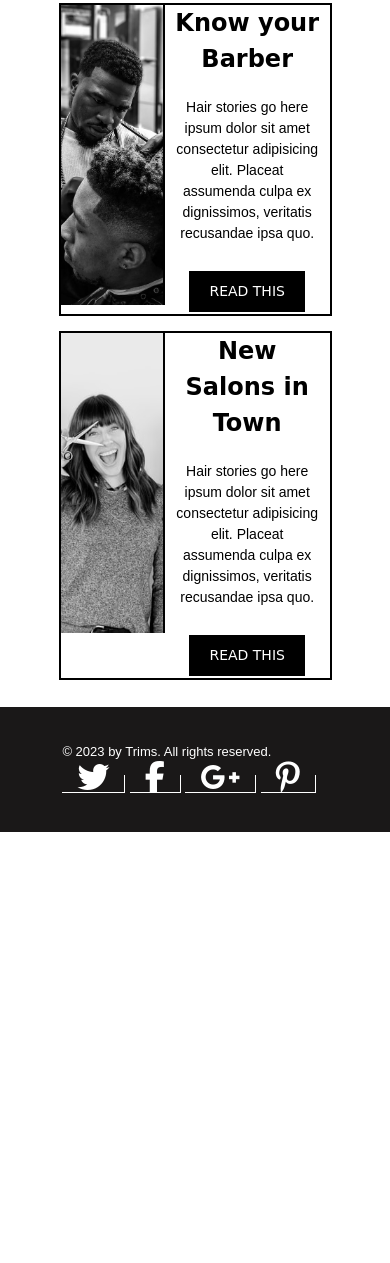
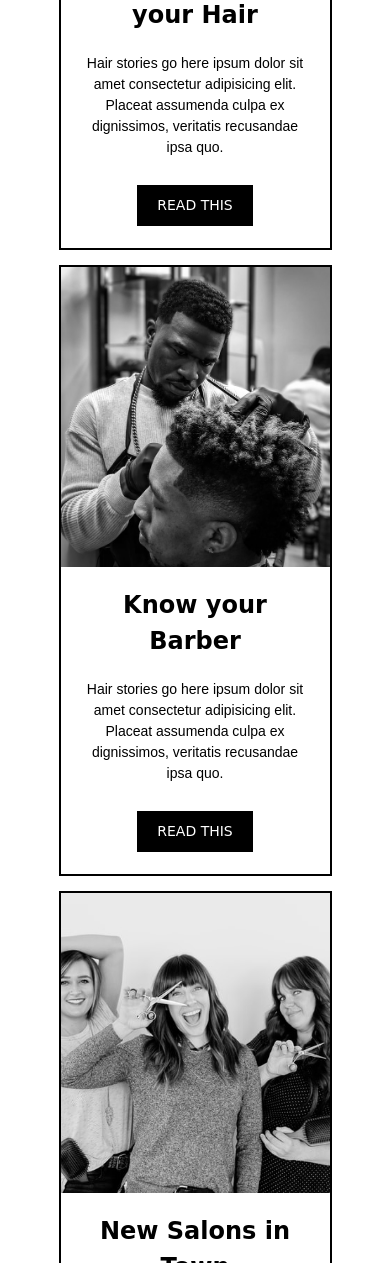
Before and after one commit to MayraNT/hairSalonWebsite, a plain HTML site: page blogPage/blog.html in a window 390 px wide. Shown: the part 737-2000 px from the top of the page. Before the commit the page ends 1609 px from the top, so only its background shows below. Drawn offline with Linux system fonts and the light colour scheme; a web font is replaced by a local one.

Commit message:
added responsiveness to remaining pages

```diff
--- a/aboutPage/aboutStyles.css
+++ b/aboutPage/aboutStyles.css
@@ -74,7 +74,6 @@ h1 {
 
 #shopPhoto {
   margin-top: 2%;
-  width: 620px;
   height: 300px;
   border: solid black 2.5px;
   object-fit: cover;
@@ -82,7 +81,6 @@ h1 {
 }
 
 article {
-  margin: 1% 30% 3% 30%;
   font-size: 14px;
 }
 
@@ -104,7 +102,6 @@ footer p {
 }
 
 .footer-container {
-  width: 85%;
   display: flex;
   align-items: center;
   justify-content: space-between;
@@ -117,3 +114,45 @@ footer p {
   border-right: solid white 1px;
   border-bottom: solid white 1px;
 }
+
+/* ////// RESPONSIVENESS ////// */
+
+@media (min-width: 320px) {
+  article {
+    margin: 1% 10% 3% 15%;
+  }
+  #shopPhoto {
+    width: 90%;
+  }
+  .footer-container {
+    width: 100%;
+    justify-content: center;
+  }
+  .footer-container nav {
+    padding-top: 15px;
+  }
+}
+
+@media (min-width: 576px) {
+  article {
+    margin: 1% 20% 3% 20%;
+  }
+  #shopPhoto {
+    width: 620px;
+  }
+  .footer-container {
+    justify-content: space-between;
+  }
+}
+
+@media (min-width: 1013px) {
+  article {
+    margin: 1% 30% 3% 30%;
+  }
+  .footer-container {
+    width: 85%;
+  }
+  .footer-container nav {
+    padding: 0;
+  }
+}
--- a/blogPage/blog.html
+++ b/blogPage/blog.html
@@ -28,7 +28,7 @@
   <main>
     <h1>Blog</h1>
     <div class="blogContainer">
-      <article class="blogPost" id="lemon">
+      <article class="blogPost">
         <a class="img-link" href=""><img src="../images/blogImg1.jpg" alt=""></a>
         <div class="description">
           <h2>What to Feed your Hair</h2>
@@ -36,7 +36,7 @@
           <a class="button" href="">Read This</a>
         </div>
       </article>
-      <article class="blogPost" id="barber">
+      <article class="blogPost">
         <a class="img-link" href=""><img src="../images/blogImg2.jpg" alt=""></a>
         <div class="description">
           <h2>Know your Barber</h2>
@@ -44,7 +44,7 @@
           <a class="button" href="">Read This</a>
         </div>
       </article>
-      <article class="blogPost" id="ladies">
+      <article class="blogPost">
         <a class="img-link" href=""><img src="../images/blogImg3.jpg" alt=""></a>
         <div class="description">
           <h2>New Salons in Town</h2>
@@ -58,10 +58,10 @@
     <div class="footer-container">
       <p>© 2023 by Trims. All rights reserved.</p>
       <nav>
-        <a class="footer-nav" href="https://twitter.com" target="_blank"><i class="fab fa-twitter fa-2x"></i></a>
-        <a class="footer-nav" href="https://facebook.com" target="_blank"><i class="fab fa-facebook-f fa-2x"></i></a>
-        <a class="footer-nav" href="https://google.com" target="_blank"><i class="fab fa-google-plus-g fa-2x"></i></a>
-        <a class="footer-nav" href="https://pinterest.com" target="_blank"><i class="fab fa-pinterest-p fa-2x"></i></a>
+        <a class="footer-nav" href="https://twitter.com" target="_blank" rel="noopener noreferrer"><i class="fab fa-twitter fa-2x"></i></a>
+        <a class="footer-nav" href="https://facebook.com" target="_blank" rel="noopener noreferrer"><i class="fab fa-facebook-f fa-2x"></i></a>
+        <a class="footer-nav" href="https://google.com" target="_blank" rel="noopener noreferrer"><i class="fab fa-google-plus-g fa-2x"></i></a>
+        <a class="footer-nav" href="https://pinterest.com" target="_blank" rel="noopener noreferrer"><i class="fab fa-pinterest-p fa-2x"></i></a>
     </nav>
     </div>
   </footer>
--- a/blogPage/blogStyles.css
+++ b/blogPage/blogStyles.css
@@ -73,17 +73,15 @@ h1 {
   width: 100%;
   margin-bottom: 15px;
   display: flex;
-  /* flex-wrap: wrap; */
   border: solid black 2px;
 }
 
 img {
-  display: block;
   width: 375px;
   height: 300px;
+  display: block;
   object-fit: cover;
   filter: grayscale(100%);
-  border-right: solid black 2px;
 }
 
 img:hover {
@@ -93,7 +91,6 @@ img:hover {
 
 .description {
   margin: 0;
-  width: 550px;
   padding: 0 3%;
   text-align: center;
   display: flex;
@@ -160,3 +157,49 @@ footer p {
   border-right: solid white 1px;
   border-bottom: solid white 1px;
 }
+
+/* ////// RESPONSIVENESS ////// */
+
+@media (min-width: 320px) {
+  .blogPost {
+    flex-direction: column;
+  }
+  img {
+    border: none;
+  }
+  .description {
+    width: 100%;
+    padding: 20px;
+  }
+  .footer-container {
+    width: 100%;
+    justify-content: center;
+  }
+  .footer-container nav {
+    padding-top: 15px;
+  }
+}
+
+@media (min-width: 576px) {
+  .blogPost {
+    flex-direction: row;
+  }
+  img {
+    border-right: solid black 2px;
+  }
+  .description {
+    width: 550px;
+  }
+  .footer-container {
+    justify-content: space-between;
+  }
+}
+
+@media (min-width: 1013px) {
+  .footer-container {
+    width: 85%;
+  }
+  .footer-container nav {
+    padding: 0;
+  }
+}
--- a/contactPage/contactStyles.css
+++ b/contactPage/contactStyles.css
@@ -64,10 +64,6 @@ h1 {
   color: white;
 }
 
-.contactForm {
-  width: 600px;
-}
-
 form {
   display: flex;
   flex-direction: column;
@@ -92,7 +88,7 @@ form {
   text-transform: uppercase;
 }
 
-#submit-btn {
+#send-btn {
   width: 100px;
   border: solid white 1.5px;
   background-color: rgb(36, 34, 34);
@@ -100,10 +96,11 @@ form {
   font-family: 'Chango', cursive;
 }
 
-#submit-btn:hover {
+#send-btn:hover {
   color: rgb(36, 34, 34);
   background-color: white;
   border: solid rgb(36, 34, 34) 2px;
+  cursor: pointer;
 }
 
 /* ////// FOOTER ////// */
@@ -137,3 +134,48 @@ footer p {
   border-right: solid white 1px;
   border-bottom: solid white 1px;
 }
+
+/* ////// RESPONSIVENESS ////// */
+
+@media (min-width: 320px) {
+  .contactForm {
+    width: 400px;
+  }
+  #message {
+    width: 400px;
+  }
+  .footer-container {
+    width: 100%;
+    justify-content: center;
+  }
+  .footer-container nav {
+    padding-top: 15px;
+  }
+}
+
+@media (min-width: 576px) {
+  .contactForm {
+    width: 500px;
+  }
+  #message {
+    width: 500px;
+  }
+  .footer-container {
+    justify-content: space-between;
+  }
+}
+
+@media (min-width: 1013px) {
+  .contactForm {
+    width: 600px;
+  }
+  #message {
+    width: 600px;
+  }
+  .footer-container {
+    width: 85%;
+  }
+  .footer-container nav {
+    padding: 0;
+  }
+}
--- a/imageGallery/imageGalleryStyles.css
+++ b/imageGallery/imageGalleryStyles.css
@@ -73,12 +73,11 @@ h1 {
   display: flex;
   flex-direction: row;
   flex-wrap: wrap;
+  justify-content: center;
 }
 
 img {
   display: block;
-  width: 300px;
-  height: 300px;
   object-fit: cover;
   margin: 15px 10px;
   border: solid black 2px;
@@ -88,6 +87,7 @@ img {
 img:hover {
   filter: grayscale(0%);
   transition: 0.4s ease-in-out;
+  cursor: pointer;
 }
 
 /* ////// FOOTER ////// */
@@ -121,3 +121,38 @@ footer p {
   border-right: solid white 1px;
   border-bottom: solid white 1px;
 }
+
+/* ////// RESPONSIVENESS ////// */
+
+@media (min-width: 320px) {
+  img {
+    width: 200px;
+    height: 200px;
+  }
+  .footer-container {
+    width: 100%;
+    justify-content: center;
+  }
+  .footer-container nav {
+    padding-top: 15px;
+  }
+}
+
+@media (min-width: 576px) {
+  .footer-container {
+    justify-content: space-between;
+  }
+}
+
+@media (min-width: 1013px) {
+  img {
+    width: 300px;
+    height: 300px;
+  }
+  .footer-container {
+    width: 85%;
+  }
+  .footer-container nav {
+    padding: 0;
+  }
+}
```
Also changed, not shown: aboutPage/about.html (+4 -4 lines), contactPage/contact.html (+5 -5 lines), imageGallery/imageGallery.html (+4 -4 lines), index.html (+4 -4 lines).
